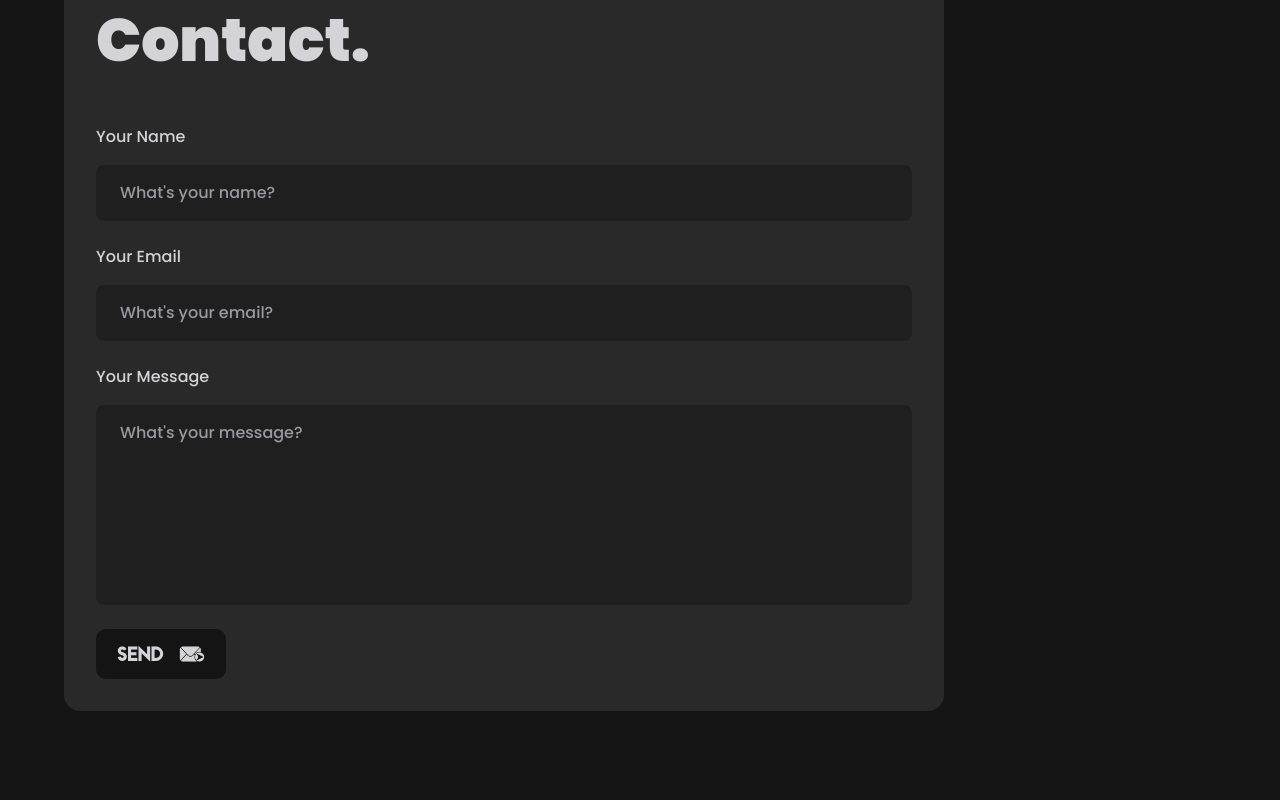
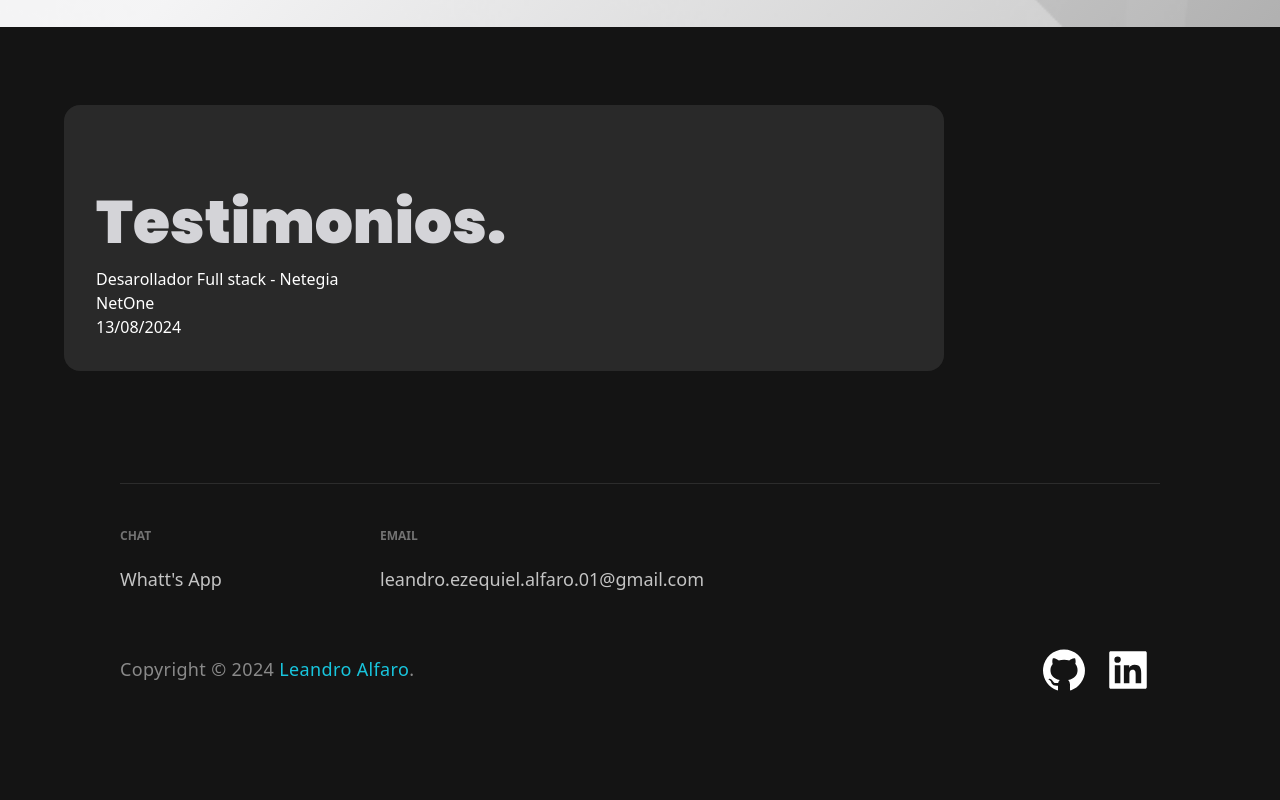
Before and after one commit to AlfaroLeandro/cursoReact, a React (Vite) app: page / in a window 1280 px wide. Shown: the part 4160-4960 px from the top of the page. After the commit the page ends 4918 px from the top, so only its background shows below. Built offline with nearby package versions, Linux system fonts and the light colour scheme.

Commit message:
testimonios iniciado

```diff
--- a/src/components/Contact.jsx
+++ b/src/components/Contact.jsx
@@ -1,63 +1,35 @@
-import { useState, useRef } from 'react';
 import { motion } from 'framer-motion';
-import emailjs from '@emailjs/browser';
 import { styles } from '../styles';
 import { SectionWrapper } from '../hoc';
 import { slideIn } from '../utils/motion';
-import { send, sendHover } from '../assets';
+import { testimonios } from '../constants';
+
+const TestimonialTimeline = ({ testimonios }) => {
+  // Asegúrate de que testimonios es un array antes de mapearlo
+  if (!testimonios || !Array.isArray(testimonios)) {
+    return null; // o algún fallback en caso de que no haya testimonios
+  }
+
+  return (
+    <div className="timeline-container">
+      <div className="timeline">
+        {testimonios.map((testimonial, index) => (
+          <div key={index} className="timeline-item">
+            <div className="timeline-content">
+              <h3 className="timeline-title">{testimonial.title}</h3>
+              <p className="timeline-description">{testimonial.description}</p>
+              <span className="timeline-date">{testimonial.date}</span>
+            </div>
+            <div className="timeline-point"></div>
+          </div>
+        ))}
+      </div>
+    </div>
+  );
+};
 
 const Contact = () => {
-  const formRef = useRef();
-  const [form, setForm] = useState({
-    name: '',
-    email: '',
-    message: '',
-  });
-  const [loading, setLoading] = useState(false);
-
-  const handleChange = (e) => {
-    const { name, value } = e.target;
-
-    setForm({ ...form, [name]: value });
-  };
-
-  const handleSubmit = (e) => {
-    e.preventDefault();
-    setLoading(true);
-
-    // sign up on emailjs.com (select the gmail service and connect your account).
-    //click on create a new template then click on save.
-    emailjs
-      .send(
-        'serviceID', // paste your ServiceID here (you'll get one when your service is created).
-        'templateID', // paste your TemplateID here (you'll find it under email templates).
-        {
-          from_name: form.name,
-          to_name: 'YourName', // put your name here.
-          from_email: form.email,
-          to_email: 'youremail@gmail.com', //put your email here.
-          message: form.message,
-        },
-        'yourpublickey' //paste your Public Key here. You'll get it in your profile section.
-      )
-      .then(
-        () => {
-          setLoading(false);
-          alert('Thank you. I will get back to you as soon as possible.');
-
-          setForm({
-            name: '',
-            email: '',
-            message: '',
-          });
-        },
-        (error) => {
-          setLoading(false);
-          console.log(error);
-          alert('Something went wrong. Please try again.');
-        }
-      );
-  };
+  console.log(testimonios);
 
   return (
     <div
@@ -66,84 +38,8 @@ const Contact = () => {
       <motion.div
         variants={slideIn('left', 'tween', 0.2, 1)}
         className="flex-[0.75] bg-jet p-8 rounded-2xl">
-        <p className={styles.sectionSubText}>Get in touch</p>
-        <h3 className={styles.sectionHeadTextLight}>Contact.</h3>
-
-        <form
-          ref={formRef}
-          onSubmit={handleSubmit}
-          className="mt-10 flex flex-col gap-6 font-poppins">
-          <label className="flex flex-col">
-            <span className="text-timberWolf font-medium mb-4">Your Name</span>
-            <input
-              type="text"
-              name="name"
-              value={form.name}
-              onChange={handleChange}
-              placeholder="What's your name?"
-              className="bg-eerieBlack py-4 px-6
-              placeholder:text-taupe
-              text-timberWolf rounded-lg outline-none
-              border-none font-medium"
-            />
-          </label>
-          <label className="flex flex-col">
-            <span className="text-timberWolf font-medium mb-4">Your Email</span>
-            <input
-              type="email"
-              name="email"
-              value={form.email}
-              onChange={handleChange}
-              placeholder="What's your email?"
-              className="bg-eerieBlack py-4 px-6
-              placeholder:text-taupe
-              text-timberWolf rounded-lg outline-none
-              border-none font-medium"
-            />
-          </label>
-          <label className="flex flex-col">
-            <span className="text-timberWolf font-medium mb-4">
-              Your Message
-            </span>
-            <textarea
-              rows="7"
-              name="message"
-              value={form.message}
-              onChange={handleChange}
-              placeholder="What's your message?"
-              className="bg-eerieBlack py-4 px-6
-              placeholder:text-taupe
-              text-timberWolf rounded-lg outline-none
-              border-none font-medium resize-none"
-            />
-          </label>
-
-          <button
-            type="submit"
-            className="live-demo flex justify-center sm:gap-4
-            gap-3 sm:text-[20px] text-[16px] text-timberWolf
-            font-bold font-beckman items-center py-5
-            whitespace-nowrap sm:w-[130px] sm:h-[50px]
-            w-[100px] h-[45px] rounded-[10px] bg-night
-            hover:bg-battleGray hover:text-eerieBlack
-            transition duration-[0.2s] ease-in-out"
-            onMouseOver={() => {
-              document
-                .querySelector('.contact-btn')
-                .setAttribute('src', sendHover);
-            }}
-            onMouseOut={() => {
-              document.querySelector('.contact-btn').setAttribute('src', send);
-            }}>
-            {loading ? 'Sending' : 'Send'}
-            <img
-              src={send}
-              alt="send"
-              className="contact-btn sm:w-[26px] sm:h-[26px]
-              w-[23px] h-[23px] object-contain"
-            />
-          </button>
-        </form>
+        <h3 className={styles.sectionHeadTextLight}>Testimonios.</h3>
+        <TestimonialTimeline testimonios={testimonios} />
       </motion.div>
     </div>
   );
--- a/src/components/Footer.jsx
+++ b/src/components/Footer.jsx
@@ -23,7 +23,7 @@ const Footer = () => {
       </LinkList>
       <SocialIconsContainer>
         <CompanyContainer>
-          <Slogan>Copyright &copy; {year} <Link href="https://www.leandroAlfaro.com">  Leandro Alfaro</Link>. All rights reserved.</Slogan>
+          <Slogan>Copyright &copy; {year} <Link href="https://www.leandroAlfaro.com">  Leandro Alfaro</Link>.</Slogan>
         </CompanyContainer>
         <SocialContainer>
           <SocialIcons href="https://github.com/AlfaroLeandro">
--- a/src/constants/index.js
+++ b/src/constants/index.js
@@ -18,8 +18,7 @@ import {
   pr_netegia,
   pr_wise,
   pr_tornadostore,
-  movie,
-  nyeusi,
+  tornado,
   spring,
   wise,
   lomt,
@@ -118,7 +117,14 @@ const experiences = [
     company_name: 'NetOne',
     icon: netegia,
     iconBg: '#333333',
-    date: 'Abr 2022 - May 2023',
+    date: 'Abr 2022 - Oct 2022',
+  },
+  {
+    title: 'TornadoStore Middleware - Integraciones',
+    company_name: 'NetOne',
+    icon: tornado,
+    iconBg: '#333333',
+    date: 'Oct 2022 - May 2023',
   },
   {
     title: 'Desarrollador Full stack - ODA',
@@ -140,6 +146,14 @@ const experiences = [
     icon: lomt,
     iconBg: '#333333',
     date: 'Dic 2023 - Actualidad',
+  },
+];
+
+const testimonios = [
+  {
+    title: 'Desarollador Full stack - Netegia',
+    description: 'NetOne',
+    date: '13/08/2024',
   },
 ];
 
@@ -238,4 +252,4 @@ const projects = [
   }
 ];
 
-export { services, technologies, experiences, projects };
+export { services, technologies, experiences, projects, testimonios };
```
Also changed, not shown: src/assets/index.js (+3 -5 lines), src/assets/company/tornado.png (added).
